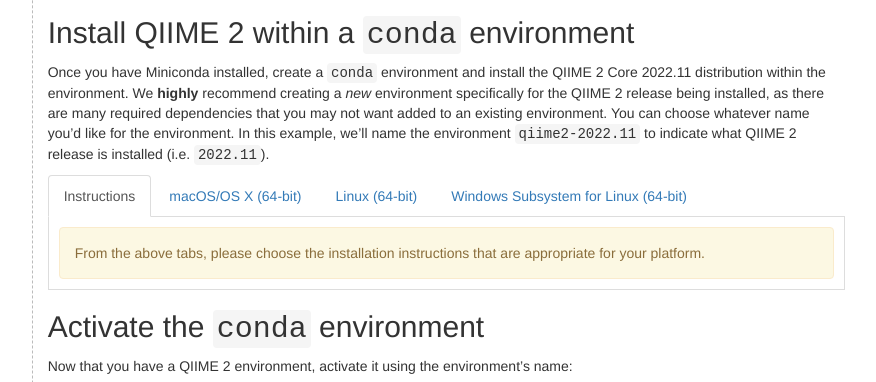
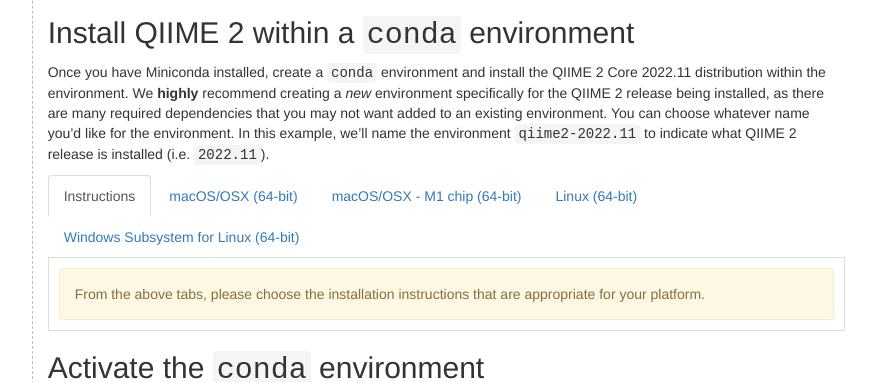
Before and after one commit to qiime2/docs, a Sphinx documentation site: the page built from source/install/native.rst, in a window 1280 px wide and 900 px high, scrolled down 704 px, cut to the strip 72-454 px from the top of the window. Shown: the whole strip, without its empty margins (277-1153 px from the left). Built offline with Sphinx 7.4.7, drawn with Linux system fonts in a browser that asks for light colours; pages that are not in the unit, such as notebooks, are missing from menus; the version number could not be read and is left out.

Commit message:
imp: adding M1 chip mac install instructions

```diff
--- a/source/install/native.rst
+++ b/source/install/native.rst
@@ -56,7 +56,8 @@
    <div class="tabbed">
       <ul class="nav nav-tabs">
          <li class="active"><a data-toggle="tab" href="#instructions">Instructions</a></li>
-         <li><a data-toggle="tab" href="#macOS">macOS/OS X (64-bit)</a></li>
+         <li><a data-toggle="tab" href="#macOS">macOS/OSX (64-bit)</a></li>
+         <li><a data-toggle="tab" href="#M1-macOS">macOS/OSX - M1 chip (64-bit)</a></li>
          <li><a data-toggle="tab" href="#linux">Linux (64-bit)</a></li>
          <li><a data-toggle="tab" href="#wsl">Windows Subsystem for Linux (64-bit)</a></li>
       </ul>
@@ -71,6 +72,12 @@
    conda env create -n qiime2-2022.11 --file qiime2-2022.11-py38-osx-conda.yml</pre>
    OPTIONAL CLEANUP
    <pre>rm qiime2-2022.11-py38-osx-conda.yml</pre>
+         </div>
+         <div id="M1-macOS" class="tab-pane fade">
+            <pre>wget https://data.qiime2.org/distro/core/qiime2-2022.11-py38-osx-conda.yml
+   CONDA_SUBDIR=osx-64 conda env create -n qiime2-2022.11 --file qiime2-2022.11-py38-osx-conda.yml
+   conda activate qiime2-2022.8
+   conda config --env --set subdir osx-64</pre>
          </div>
          <div id="linux" class="tab-pane fade">
             <pre>wget https://data.qiime2.org/distro/core/qiime2-2022.11-py38-linux-conda.yml
```
